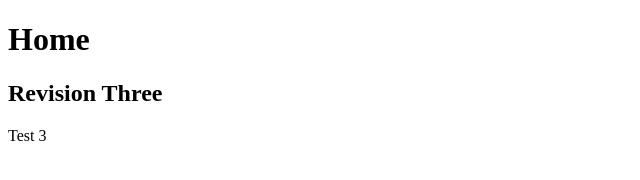
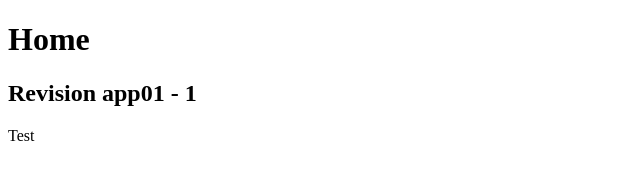
Before and after one commit to Kishorree/Project, a plain HTML site: page index.html in a window 1280 px wide. Shown: the full height of the page, 0-640 px from the left. Drawn offline with Linux system fonts and the light colour scheme.

Commit message:
revision Three

```diff
--- a/index.html
+++ b/index.html
@@ -6,7 +6,7 @@
 </head>
 <body>
 <h1>Home</h1>
-<h2>Revision Three</h2>
-<p>Test 3</p>
+<h2>Revision app01 - 1</h2>
+<p>Test</p>
 </body>
 </html>
```
